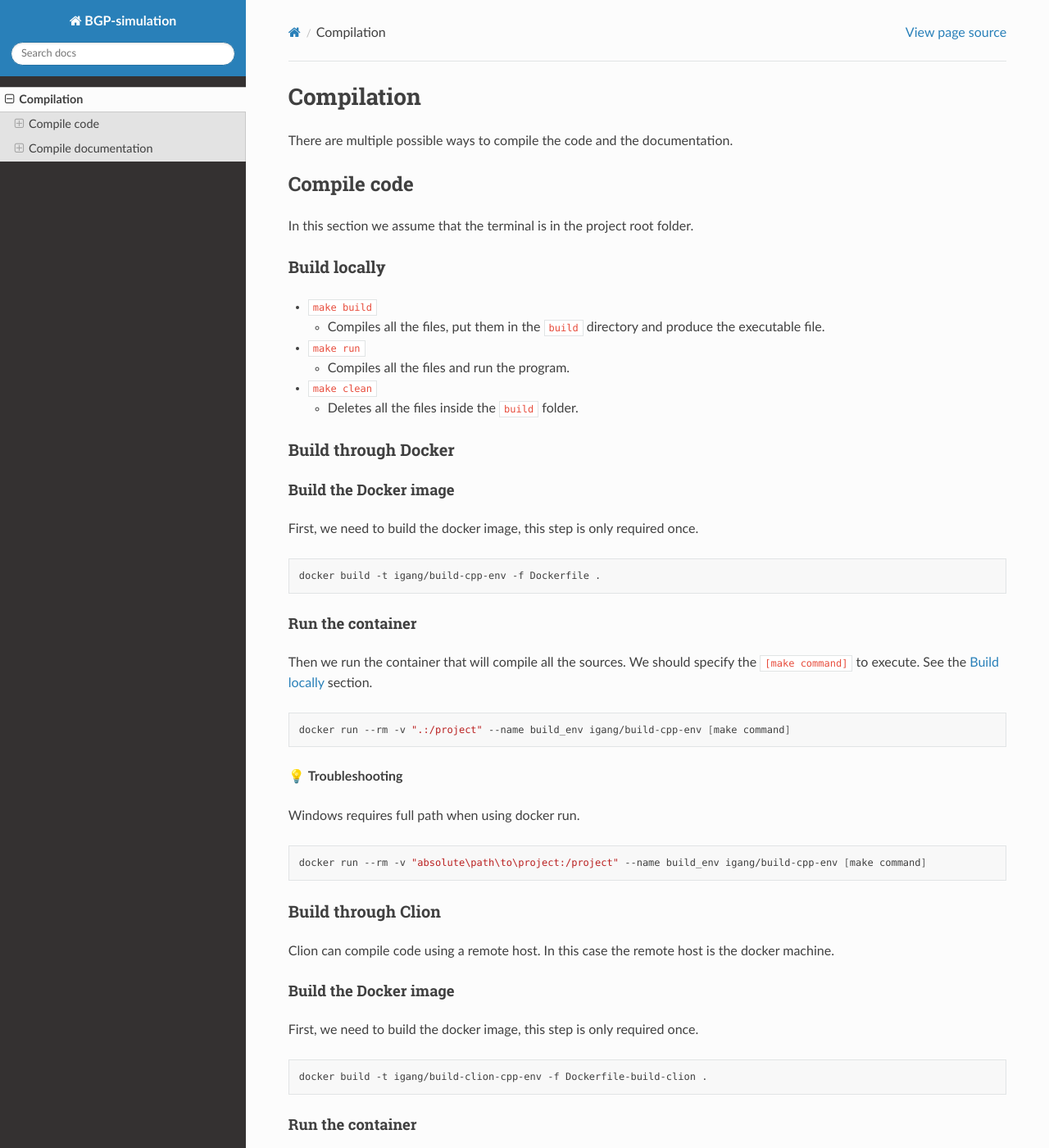
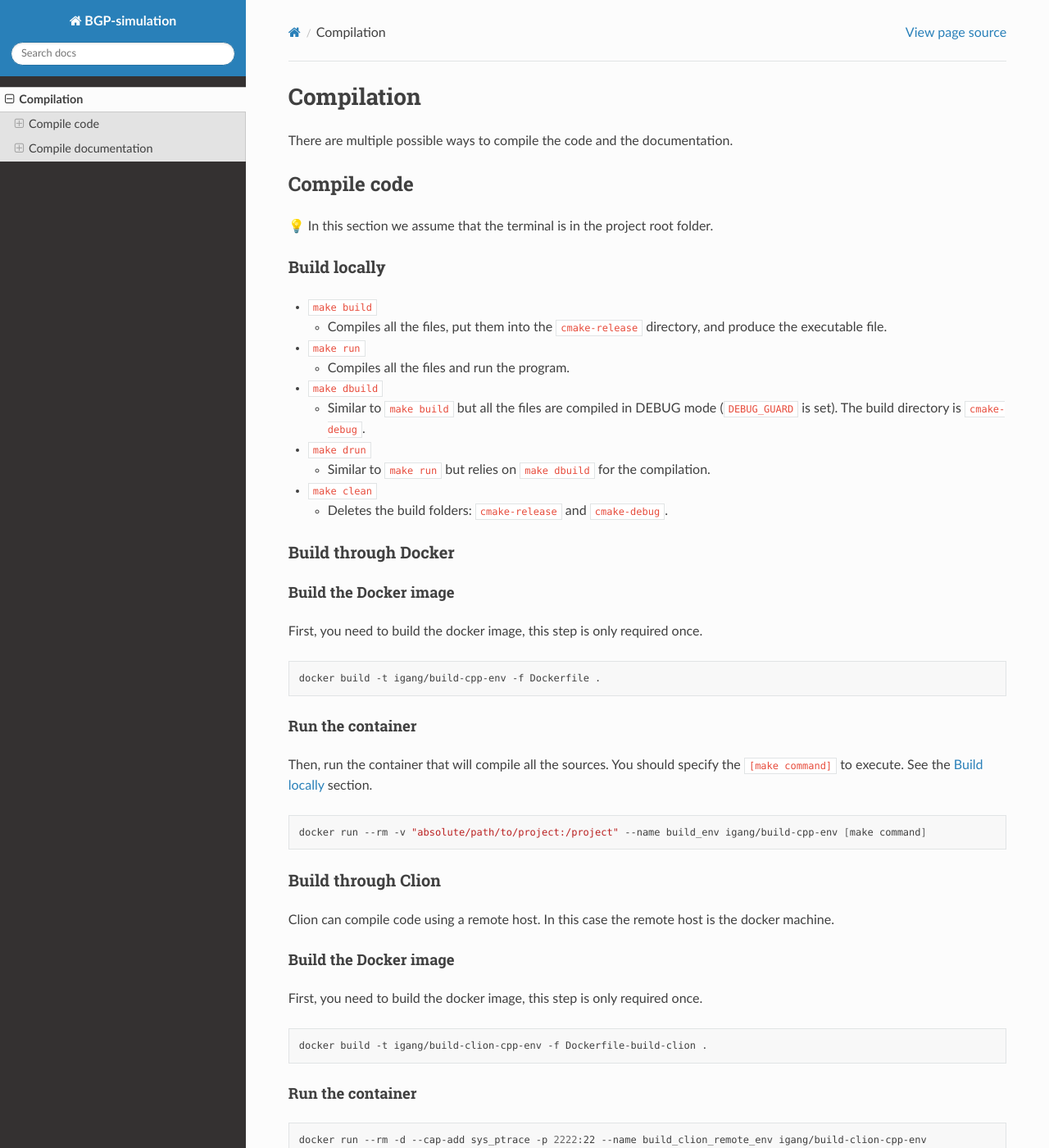
Before and after one commit to zanna-37/BGP-simulation, a Sphinx documentation site: the page built from docs/compilation.md, in a window 1280 px wide and 1400 px high. Shown: the whole window at 82% size. Built offline with Sphinx 7.4.7 and the Read the Docs theme 2.0.0, drawn with Linux system fonts in a browser that asks for light colours; some of the changed text lies outside the part shown.

Commit message:
docs(compilation): fix the documentation, add docs for the latest commands

````diff
--- a/docs/compilation.md
+++ b/docs/compilation.md
@@ -2,45 +2,40 @@
 There are multiple possible ways to compile the code and the documentation.
 
 ## Compile code
-In this section we assume that the terminal is in the project root folder.
+💡 In this section we assume that the terminal is in the project root folder.
 
 ### Build locally
 - `make build`
-    - Compiles all the files, put them in the `build` directory and produce the executable file.
+  - Compiles all the files, put them into the `cmake-release` directory, and produce the executable file.
 - `make run`
-    - Compiles all the files and run the program.
+  - Compiles all the files and run the program.
+- `make dbuild`
+  - Similar to `make build` but all the files are compiled in DEBUG mode (`DEBUG_GUARD` is set). The build directory is `cmake-debug`.
+- `make drun`
+  - Similar to `make run` but relies on `make dbuild` for the compilation.
 - `make clean`
-    - Deletes all the files inside the `build` folder.
+  - Deletes the build folders: `cmake-release` and `cmake-debug`.
 
 ### Build through Docker
 #### Build the Docker image
-First, we need to build the docker image, this step is only required once.
+First, you need to build the docker image, this step is only required once.
 
 ```bash
 docker build -t igang/build-cpp-env -f Dockerfile .
 ```
 
 #### Run the container
-Then we run the container that will compile all the sources.
-We should specify the `[make command]` to execute. See the [Build locally](#build-locally) section.
+Then, run the container that will compile all the sources. You should specify the `[make command]` to execute. See the [Build locally](#build-locally) section.
 
 ```bash
-docker run --rm -v ".:/project" --name build_env igang/build-cpp-env [make command]
-```
-
-💡 **Troubleshooting**
-
-Windows requires full path when using docker run.
-
-```bash
-docker run --rm -v "absolute\path\to\project:/project" --name build_env igang/build-cpp-env [make command]
+docker run --rm -v "absolute/path/to/project:/project" --name build_env igang/build-cpp-env [make command]
 ```
 
 ### Build through Clion
 Clion can compile code using a remote host. In this case the remote host is the docker machine.
 
 #### Build the Docker image
-First, we need to build the docker image, this step is only required once.
+First, you need to build the docker image, this step is only required once.
 
 ```bash
 docker build -t igang/build-clion-cpp-env -f Dockerfile-build-clion .
@@ -52,7 +47,7 @@ docker run --rm -d --cap-add sys_ptrace -p 2222:22 --name build_clion_remote_env
 ```
 
 #### Setup Clion
-In order to connect with the remote host we need to open Clion and go to `File > Settings > Build, Execution, Deployment > Toolchains`. Create a new configuration using `Remote host`. The ssh credentials to use are `user@password`, remember to choose "authentication with password". Use the host `localhost` and the port `2222`.
+In order to connect with the remote host you need to open Clion and go to `File > Settings > Build, Execution, Deployment > Toolchains`. Create a new configuration using `Remote host`. The ssh credentials to use are `user@password`, remember to choose "authentication with password". Use the host `localhost` and the port `2222`.
 
 If this is the first connection and the port `2222` has already been used with other hosts, a warning might be issued. To clear the local ssh host key use the following command.
 
@@ -63,22 +58,22 @@ ssh-keygen -f "$HOME/.ssh/known_hosts" -R "[localhost]:2222"
 🔗 See also the [official documentation](https://www.jetbrains.com/help/clion/clion-toolchains-in-docker.html).
 
 #### Stop the container
-When finiseh remember to stop the cointainer.
+When your are finished remember to stop the container.
 
 ```bash
 docker stop build_clion_remote_env
 ```
 
 ## Compile documentation
-In this section we assume that the terminal is in the `docs` directory which can be found in the project root folder.
+💡 In this section we assume that the terminal is in the `docs` directory which can be found in the project root folder.
 
 ### Build docs locally
-- `make docs`
-    - Generate the documentation and put it in the `_build` folder.
-    - See the [quickstart guide](https://docs.readthedocs.io/en/stable/intro/getting-started-with-sphinx.html).
+💡 We are assuming you have already installed all the pre-requisites to run the command. In case you haven't, you can refer to the [quickstart guide](https://docs.readthedocs.io/en/stable/intro/getting-started-with-sphinx.html) or check the `Dockerfile-docs` file.
 
+- `make html`
+  - Generate the documentation and put it into the `_build` folder.
 - `make clean`
-    - Deletes all the files inside the `_build` folder.
+  - Deletes the `_build` folder.
 
 ### Build through Docker
 #### Build the Docker image
@@ -89,17 +84,8 @@ docker build -t igang/docs-builder -f Dockerfile-docs .
 ```
 
 #### Run the container
-Then we run the container that will compile all the sources.
-We should specify the `[make command]` to execute. See the [Build docs locally](#build-docs-locally) section.
+Then we run the container that will compile all the sources. You should specify the `[make command]` to execute. See the [Build docs locally](#build-docs-locally) section.
 
 ```bash
-docker run --rm -v ./docs:/docs igang/docs-builder [make command]
+docker run --rm -v "absolute/path/to/project/docs:/docs" --name build_docs_env igang/docs-builder [make command]
 ```
-
-💡 **Troubleshooting**
-
-Windows requires full path when using docker run.
-
-```bash
-docker run --rm -v "absolute\path\to\project\docs:/docs" igang/docs-builder [make command]
-```
````
